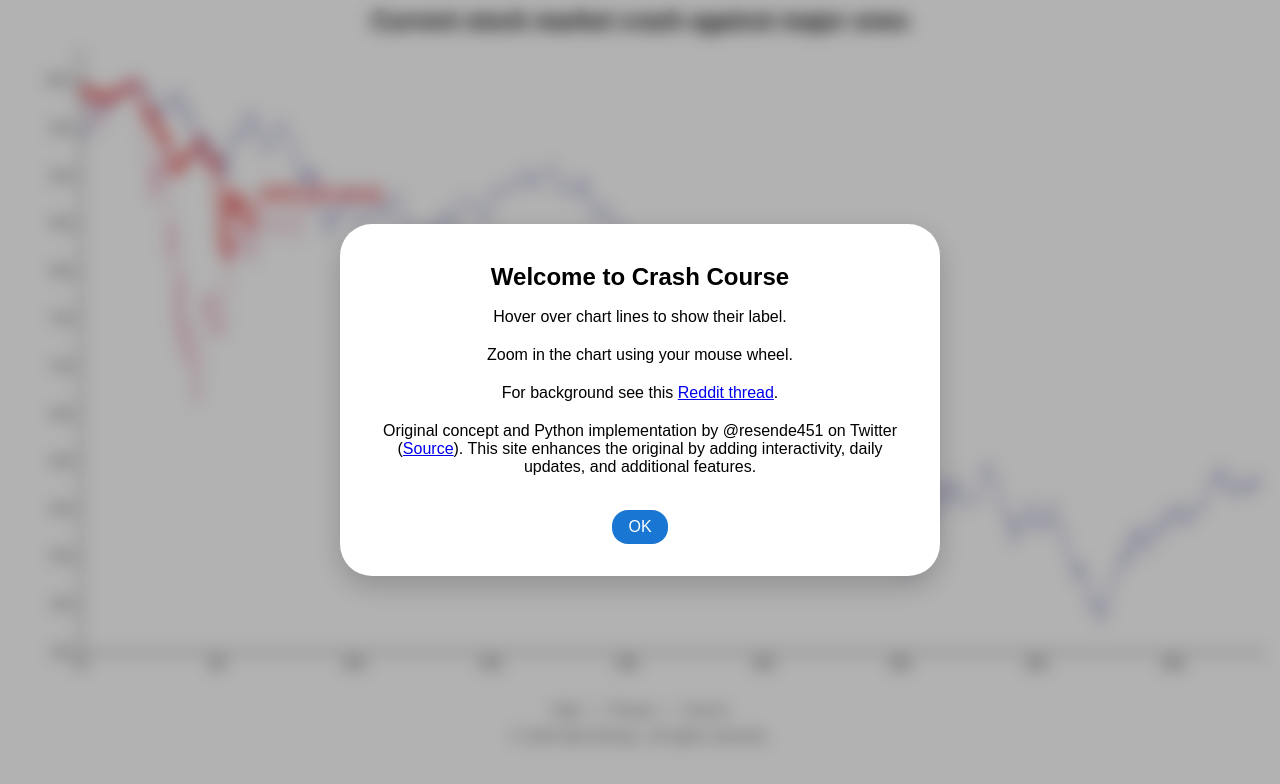
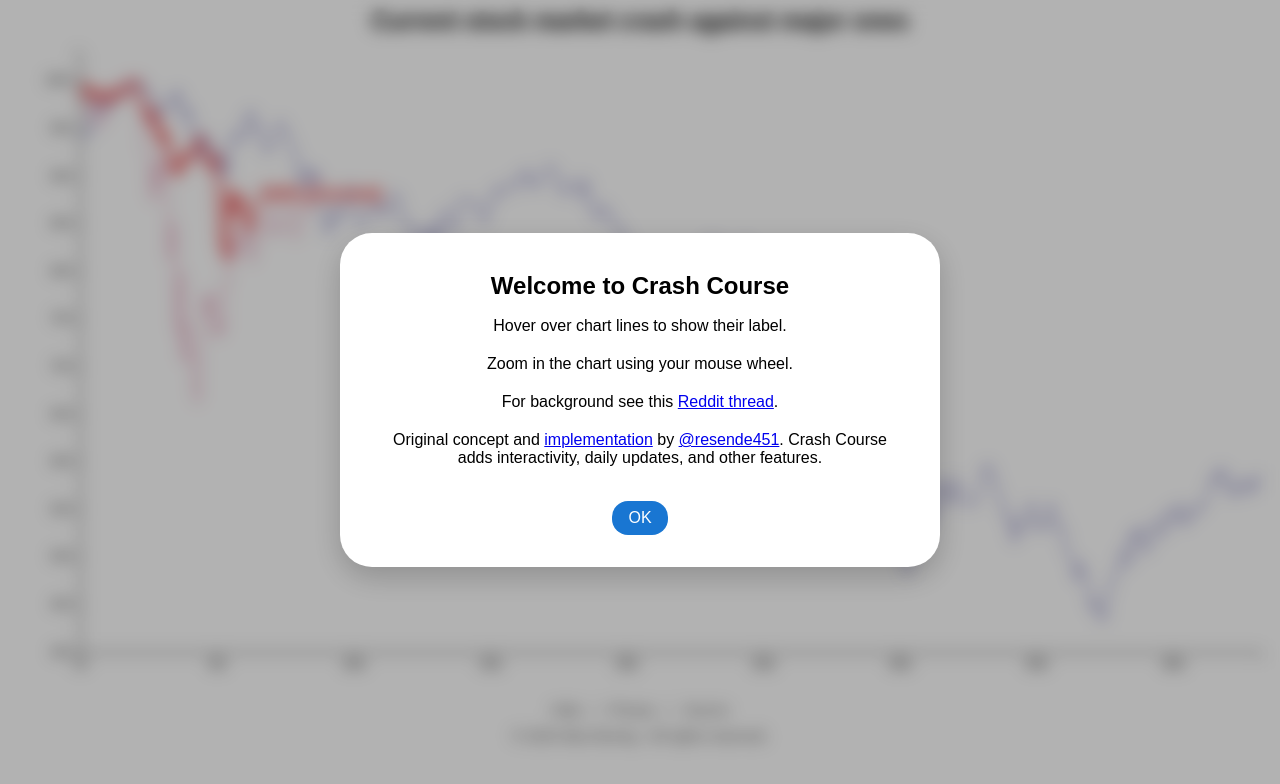
Before and after one commit to sebbov/crash-course, a React (Vite) app: page / in a window 1280 px wide. Shown: the top 784 px of the page. Built offline with nearby package versions, Linux system fonts and the light colour scheme.

Commit message:
Rework attribution.

```diff
--- a/src/App.tsx
+++ b/src/App.tsx
@@ -35,11 +35,12 @@
               .
             </p>
             <p>
-              Original concept and Python implementation by @resende451 on
-              Twitter (
-              <a href="https://github.com/resendedaniel/drawdown">Source</a>).
-              This site enhances the original by adding interactivity, daily
-              updates, and additional features.
+              Original concept and{" "}
+              <a href="https://github.com/resendedaniel/drawdown">
+                implementation
+              </a>{" "}
+              by <a href="http://x.com/resende451">@resende451</a>. Crash Course
+              adds interactivity, daily updates, and other features.
             </p>
             <button onClick={() => setShowModal(false)}>OK</button>
           </div>
```
